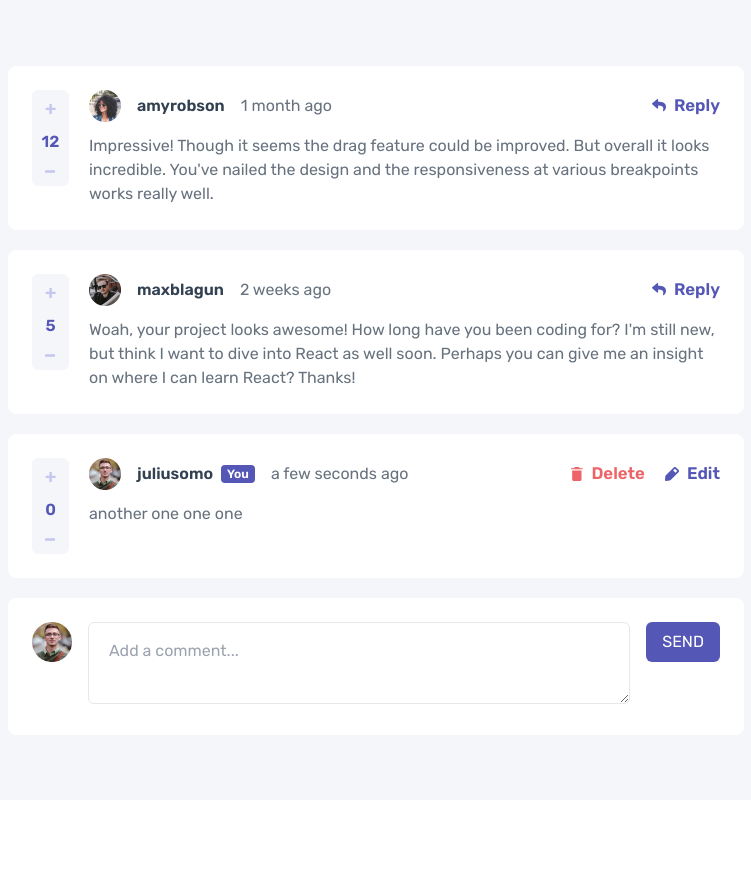
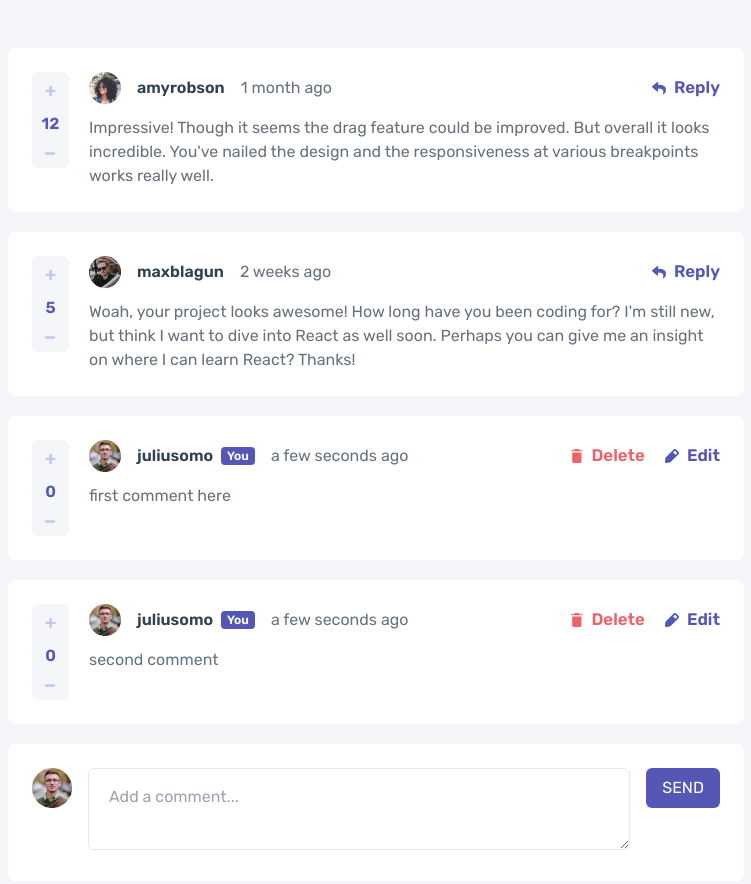
Before and after one commit to cindyeme/interactive-comments-section, a React (Create React App) app: page / in a window 1280 px wide. Shown: the top 884 px of the page, without its empty margins (264-1015 px from the left). Before the commit the page ends 800 px from the top, so only its background shows below. Built offline with nearby package versions, Linux system fonts and the light colour scheme; data requests are answered from the project's data file.

Commit message:
Fifth Challenge: added delete action

```diff
--- a/data.json
+++ b/data.json
@@ -65,7 +65,20 @@
       ]
     },
     {
-      "content": "another one one one",
+      "content": "first comment here",
+      "createdAt": "a few seconds ago",
+      "score": 0,
+      "user": {
+        "image": {
+          "png": "./images/avatars/image-juliusomo.png",
+          "webp": "./images/avatars/image-juliusomo.webp"
+        },
+        "username": "juliusomo"
+      },
+      "id": 3
+    },
+    {
+      "content": "second comment",
       "createdAt": "a few seconds ago",
       "score": 0,
       "user": {
--- a/src/App.jsx
+++ b/src/App.jsx
@@ -1,11 +1,11 @@
 import { useState, useEffect } from "react";
 import dayjs from "dayjs";
-import Swal from "sweetalert";
 import { ApiService } from "./api/ApiService";
 import AddComment from "./components/AddComment";
 import Notification from "./components/Notification";
 import SingleComment from "./components/SingleComment";
 import CurrentUserComment from "./components/CurrentUserComment";
+import { Modal } from "./components/Modal";
 
 const relativeTime = require("dayjs/plugin/relativeTime");
 dayjs.extend(relativeTime);
@@ -28,6 +28,9 @@ function App() {
   const [message, setMessage] = useState({ msg: "", status: "" });
   const [openEdit, setOpenEdit] = useState(false);
   const [editComment, setEditComment] = useState({});
+  const [showModal, setShowModal] = useState(false);
+  const [addLoading, setAddLoading] = useState(false);
+  const [deleteLoading, setDeleteLoading] = useState(false);
 
   // handle votes
   const handleVotes = (type, score) => {
@@ -67,7 +70,7 @@ function App() {
   const handleNewSubmit = (e) => {
     // prevent page from reloading
     e.preventDefault();
-
+    setAddLoading(true);
     // new comment
     const comment = {
       content: newComment.content,
@@ -89,11 +92,11 @@ function App() {
       ApiService.addComment(comment)
         .then((result) => {
           setOldComments(oldComments.concat(result));
-          console.log(result);
+          setAddLoading(false);
           notify(`Comment successfully added!`, "ok");
         })
-        .catch((err) => {
-          console.log("Error in create >>>", err);
+        .catch(() => {
+          setAddLoading(false);
           notify(`Failed to add comment!`, "error");
         });
     }
@@ -149,46 +152,28 @@ function App() {
   };
 
   // handle comment delete
-  const handleDelete = (id) => {
-    // if (id) {
-          Swal.fire({
-            title: "Delete comment",
-            icon: 'warning',
-            text: "Are you sure you want to delete this comment? This will remove the comment and can't be undone.",
-            confirmButtonColor: "hsl(358, 79%, 66%)",
-            cancelButtonColor: "hsl(211, 10%, 45%)",
-            confirmButtonText: "YES, DELETE",
-            cancelButtonText: `No, CANCEL`,
-          })
-            // .then((result) => {
-            // if (result.isConfirmed) {
-              // setOldComments(oldComments.filter((c) => c.id !== id));
-              // notify(`Successfully deleted!`, "ok");
-          //   }
-          // });
-      // ApiService.deleteComment(id)
-      //   .then((result) => {
-      //     console.log(result)
-      //     Swal.fire({
-      //       title: "Delete comment",
-      //       text: "Are you sure you want to delete this comment? This will remove the comment and can't be undone.",
-      //       confirmButtonColor: "hsl(358, 79%, 66%)",
-      //       cancelButtonColor: "hsl(211, 10%, 45%)",
-      //       confirmButtonText: "YES, DELETE",
-      //       cancelButtonText: `No, CANCEL`,
-      //     }).then((result) => {
-      //       if (result.isConfirmed) {
-      //         // setOldComments(oldComments.filter((c) => c.id !== id));
-      //         notify(`Successfully deleted!`, "ok");
-      //       }
-      //     });
-      //   })
-      //   .catch((error) => {
-      //     notify(`Failed to delete comment!`, "fail");
-      //     setOldComments(oldComments.filter((c) => c.id !== id));
-      //     console.log(error);
-      //   });
-    // }
+  const handleConfirmDelete = (id) => {
+    setDeleteLoading(true)
+    if (id) {
+      ApiService.deleteComment(id)
+        .then(() => {
+          setOldComments(oldComments.filter((c) => c.id !== id));
+          setDeleteLoading(false)
+          notify(`Successfully deleted!`, "ok");
+          setShowModal(false);
+        })
+        .catch(() => {
+          notify(`Failed to delete comment!`, "fail");
+          setOldComments(oldComments.filter((c) => c.id !== id));
+          setDeleteLoading(false);
+        });
+    }
+    console.log(id, oldComments);
+  };
+
+  // handle cancel
+  const handleCancel = () => {
+    setShowModal(false);
   };
 
   // handle reply
@@ -215,8 +200,14 @@ function App() {
   return (
     <>
       <main>
-        <div className="App-header bg-neutral-200 w-full">
-          <div className="max-w-3xl mx-auto px-4 h-full overflow-y-auto my-12">
+        {/* {showModal && (
+          <Modal
+            handleCancel={handleCancel}
+            handleConfirmDelete={handleConfirmDelete}
+          />
+        )} */}
+        <div className="App-header bg-neutral-200 w-full z-10">
+          <div className="max-w-3xl mx-auto px-4 h-full overflow-y-auto my-12 relative">
             <div className="flex flex-col space-y-5">
               <Notification message={message.msg} status={message.status} />
 
@@ -268,7 +259,13 @@ function App() {
                         handleChange={handleUpdateInputChange}
                         disabled={loading}
                         updateComment={handleCommentUpdate}
-                        handleDelete={handleDelete}
+                        handleDelete={() => setShowModal(true)}
+                        showModal={showModal}
+                        handleCancel={handleCancel}
+                        handleConfirmDelete={() =>
+                          handleConfirmDelete(comment?.id)
+                        }
+                        loading={deleteLoading}
                       />
                     );
                   })}
@@ -278,7 +275,7 @@ function App() {
               <AddComment
                 value={newComment.content}
                 handleChange={handleNewChange}
-                loading={loading}
+                loading={addLoading}
                 addComment={handleNewSubmit}
               />
             </div>
--- a/src/components/AddComment.jsx
+++ b/src/components/AddComment.jsx
@@ -31,7 +31,7 @@ const AddComment = ({ value, handleChange, loading, addComment }) => {
           />
         </div>
         <div className="flex-none">
-          <Button text="Send" disabled={loading} handleClick={addComment} />
+          <Button text={loading ? "SENDING..": "SEND"} disabled={loading} handleClick={addComment} />
         </div>
       </div>
     </CommentBox>
--- a/src/components/Button.jsx
+++ b/src/components/Button.jsx
@@ -5,12 +5,13 @@ export const Button = ({
   text,
   children,
   disabled,
+  className
 }) => (
   <button
     type={type}
     className={`${
       disabled ? "cursor-not-allowed bg-primary-300" : "bg-primary-400"
-    }  text-white px-4 py-2 uppercase rounded-md hover:bg-primary-300 transition duration-200 ease-linear`}
+    }  text-white px-4 py-2 uppercase rounded-md hover:bg-primary-300 transition duration-200 ease-linear ${className}`}
     onClick={handleClick}
     disabled={disabled}
   >
--- a/src/components/CurrentUserComment.jsx
+++ b/src/components/CurrentUserComment.jsx
@@ -1,3 +1,4 @@
+import { Modal } from "./Modal";
 import SingleComment from "./SingleComment";
 
 const CurrentUserComment = ({
@@ -16,8 +17,20 @@ const CurrentUserComment = ({
   updateComment,
   value,
   handleChange,
+  showModal,
+  handleCancel,
+  handleConfirmDelete,
+  loading
 }) => {
   return (
+    <>
+      {showModal && (
+        <Modal
+          handleCancel={handleCancel}
+          handleConfirmDelete={handleConfirmDelete}
+          loading={loading}
+        />
+      )}
       <SingleComment
         score={score}
         handleDownVotes={handleDownVotes}
@@ -36,6 +49,7 @@ const CurrentUserComment = ({
         value={value}
         handleChange={handleChange}
       />
+    </>
   );
 };
 
--- /dev/null
+++ b/src/components/Modal.jsx
@@ -0,0 +1,34 @@
+import { Button } from "./Button";
+
+
+export const Modal = ({handleCancel, handleConfirmDelete, loading}) => {
+  return (
+    <div className="bg-black/50 w-full h-full absolute z-20">
+      <div className="fixed bg-white rounded-md max-w-sm w-full mx-auto px-5 py-7 top-1/2 left-1/2 -translate-x-1/2 -translate-y-1/2 z-50">
+        <div className="flex flex-col space-y-4">
+          <h3 className="font-semibold text-xl text-neutral-500">
+            Delete comment
+          </h3>
+          <p className="text-neutral-400">
+            Are you sure you want to delete this comment? This will remove the
+            comment and can't be undone.
+          </p>
+          <div className="flex items-center space-x-6 md:space-x-8">
+            <Button
+              text="No, CANCEL"
+              className="bg-neutral-400 hover:bg-neutral-500 w-full"
+              handleClick={handleCancel}
+              disabled={loading}
+            />
+            <Button
+              text={loading ? "DELETING.." : "YES, DELETE"}
+              className="bg-primary-200 hover:bg-primary-100 w-full"
+              handleClick={handleConfirmDelete}
+              disabled={loading}
+            />
+          </div>
+        </div>
+      </div>
+    </div>
+  );
+}
```
Lines whose indentation alone changed are shown as unchanged.
